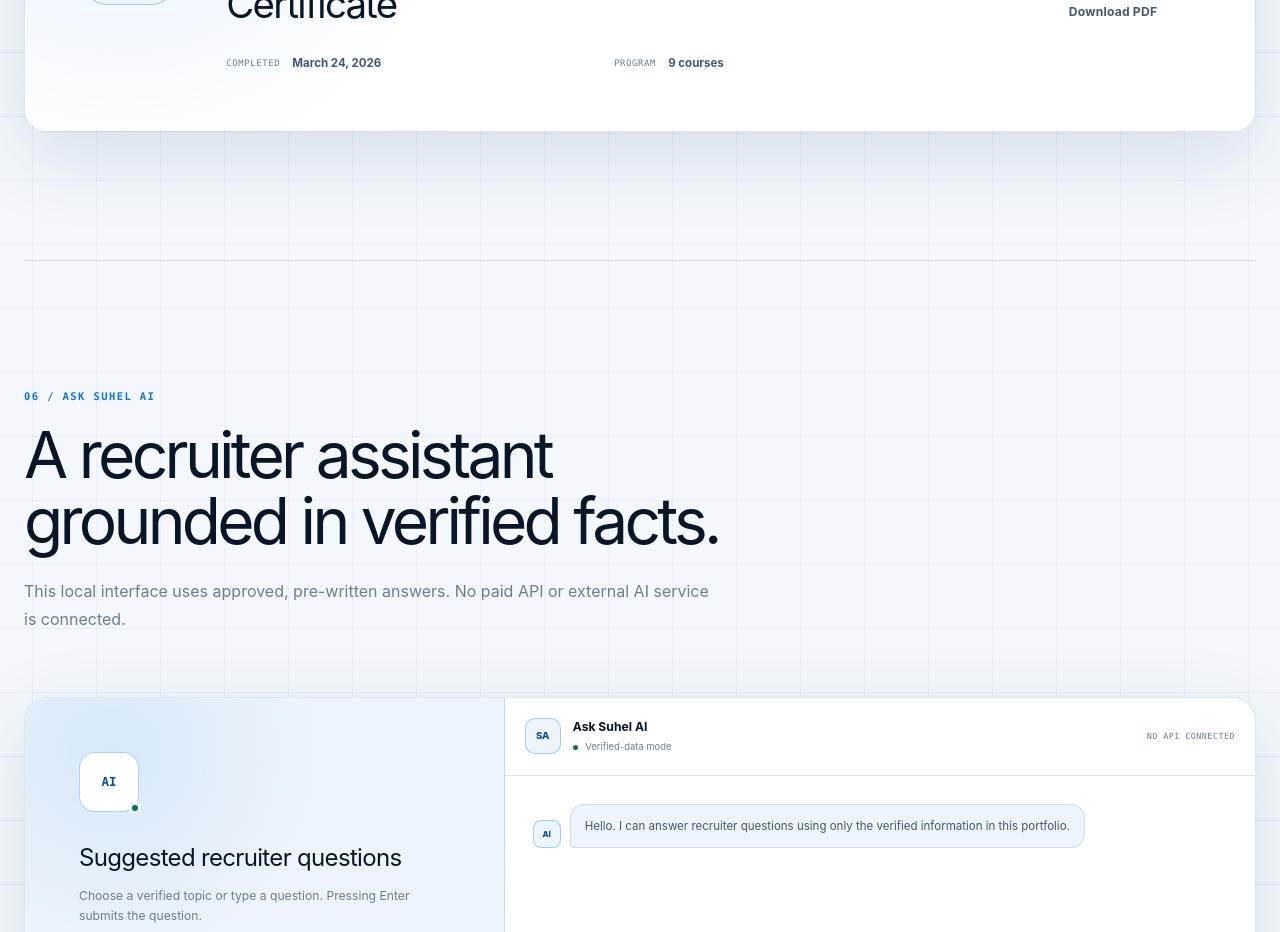
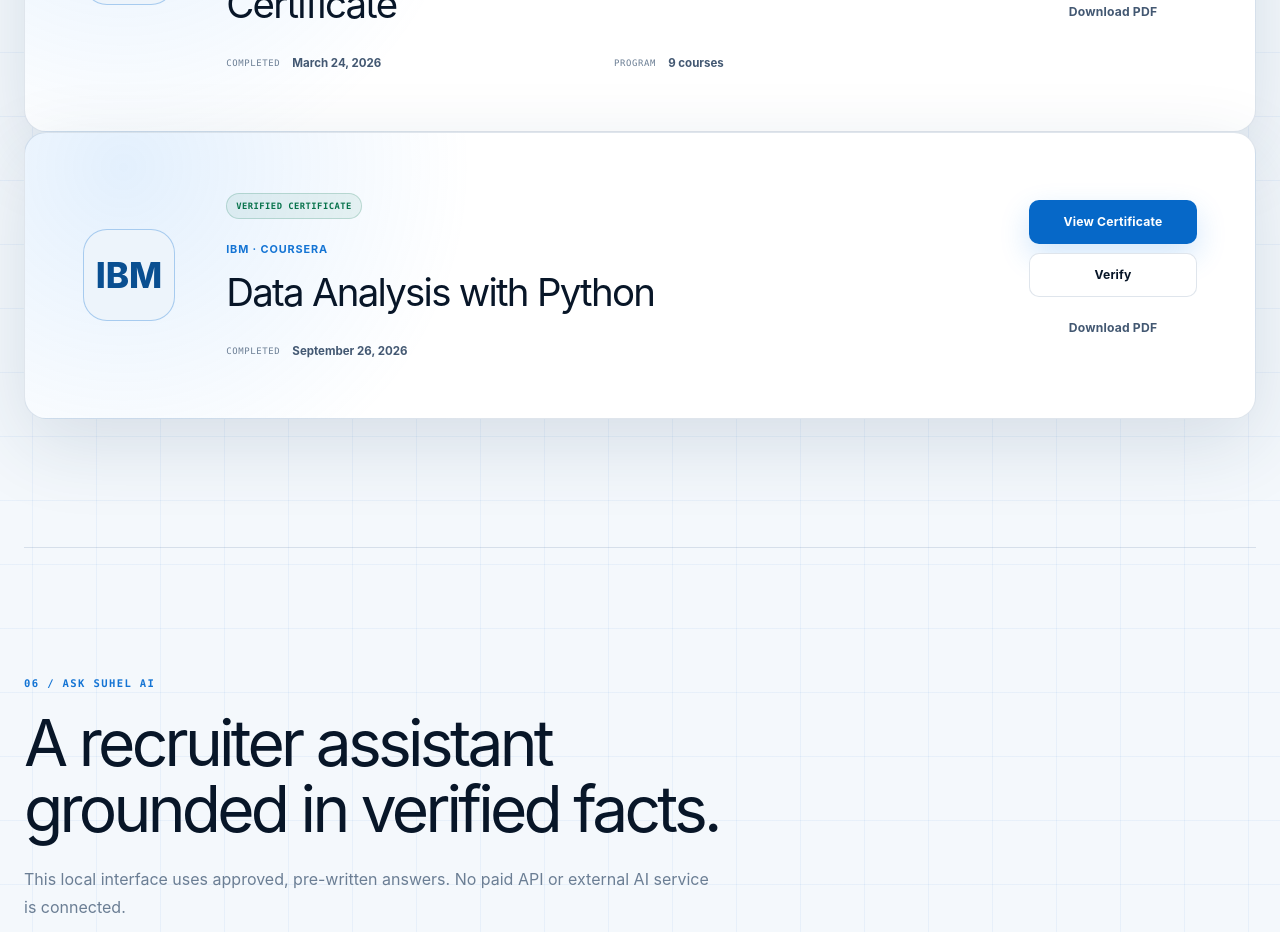
Before and after one commit to sheikhsuhel/suhel-portfolio, a Next.js app: page / in a window 1280 px wide. Shown: the part 5260-6192 px from the top of the page. Built offline with nearby package versions, Linux system fonts and the light colour scheme.

Commit message:
Add IBM Python certificate details to page

```diff
--- a/app/page.tsx
+++ b/app/page.tsx
@@ -11,6 +11,9 @@
 const LINKEDIN_URL = "https://www.linkedin.com/in/sheike-suhel-ahmed-17b195364";
 const CERTIFICATE_PATH = "/sheikh-suhel-ahmed-google-data-analytics-certificate.pdf";
 const CERTIFICATE_VERIFY_URL = "https://coursera.org/verify/professional-cert/FTD860N9SA70";
+
+const IBM_PYTHON_CERTIFICATE_PATH = "/ibm-data-analysis-with-python.pdf";
+const IBM_PYTHON_CERTIFICATE_VERIFY_URL = "https://coursera.org/verify/T8U7BENJRMUJ";
 
 const skills = [
   { name: "Excel", group: "Data tools", evidence: "Featured project" },
@@ -326,6 +329,50 @@
               <a className="button button-quiet" href={CERTIFICATE_PATH} download>Download PDF</a>
             </div>
           </article>
+          <article className="certificate-card">
+  <div className="certificate-mark" aria-hidden="true">IBM</div>
+
+  <div className="certificate-copy">
+    <StatusBadge tone="known">Verified certificate</StatusBadge>
+
+    <p>IBM · Coursera</p>
+
+    <h3>Data Analysis with Python</h3>
+
+    <div className="certificate-meta">
+      <span>Completed</span>
+      <strong>September 26, 2026</strong>
+    </div>
+  </div>
+
+  <div className="certificate-actions">
+    <a
+      className="button button-primary"
+      href={IBM_PYTHON_CERTIFICATE_PATH}
+      target="_blank"
+      rel="noreferrer"
+    >
+      View Certificate
+    </a>
+
+    <a
+      className="button button-secondary"
+      href={IBM_PYTHON_CERTIFICATE_VERIFY_URL}
+      target="_blank"
+      rel="noreferrer"
+    >
+      Verify
+    </a>
+
+    <a
+      className="button button-quiet"
+      href={IBM_PYTHON_CERTIFICATE_PATH}
+      download
+    >
+      Download PDF
+    </a>
+  </div>
+</article>
         </section>
 
         <section className="ai-section section-wrap content-section" id="ask-suhel-ai">
```
